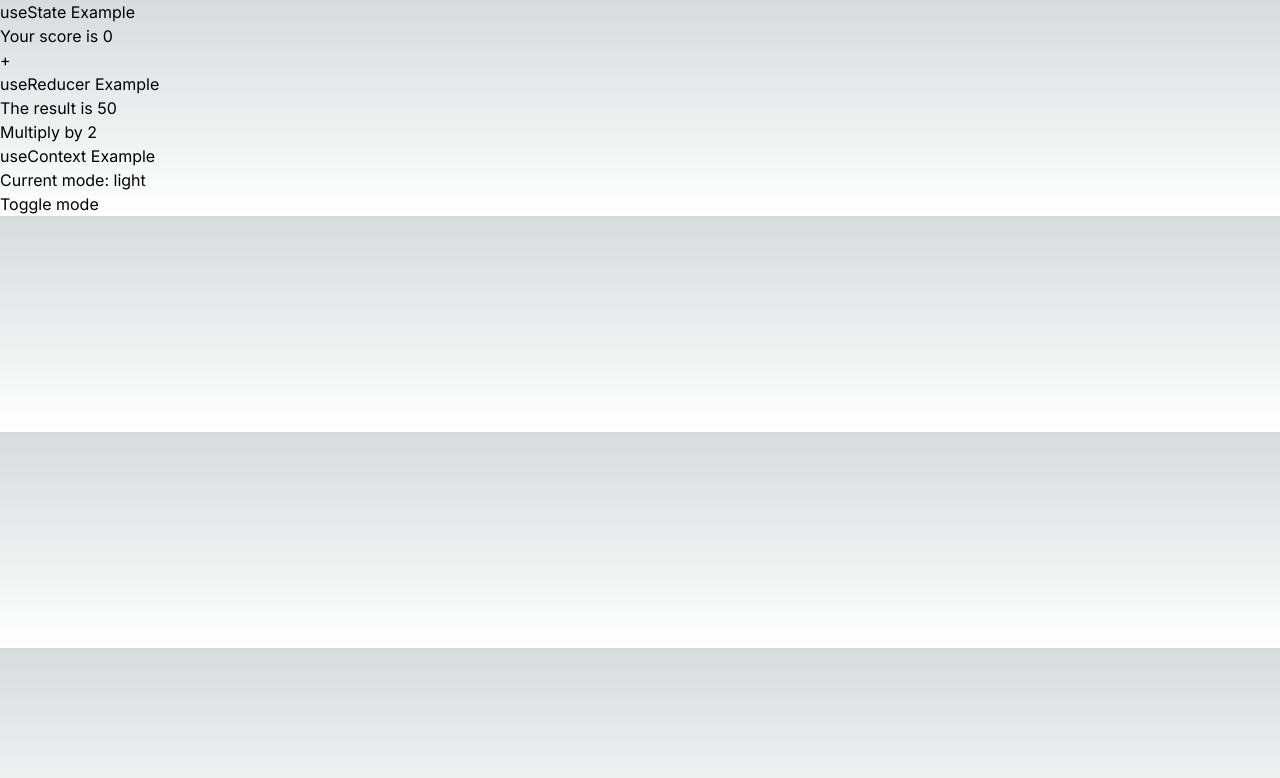
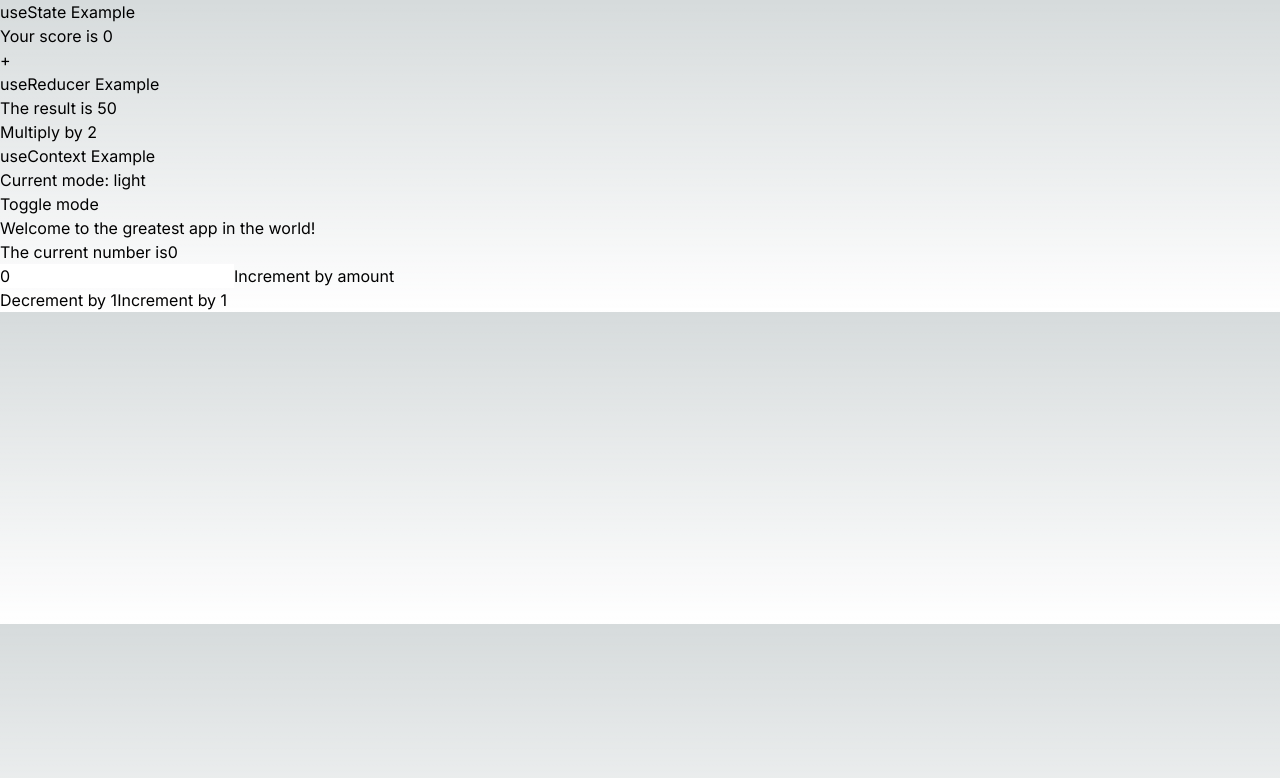
Before and after one commit to TsonasIoannis/next-boilerplate, a Next.js app: page /state in a window 1280 px wide. Shown: the top 778 px of the page. Built offline with nearby package versions, Linux system fonts and the light colour scheme.

Commit message:
feat: add rtk

```diff
--- /dev/null
+++ b/src/app/state/counterSlice.tsx
@@ -0,0 +1,42 @@
+import { PayloadAction, createSlice } from "@reduxjs/toolkit";
+import { RootState } from "./store";
+
+// declaring the types for our state
+export type CounterState = {
+  value: number;
+};
+
+const initialState: CounterState = {
+  value: 0,
+};
+
+export const counterSlice = createSlice({
+  name: "counter",
+  initialState,
+  // The `reducers` field lets us define reducers and generate associated actions.
+  // In this example, 'increment', 'decrement' and 'incrementByAmount' are actions. They can be triggered from outside this slice, anywhere in the app.
+  // So for example, if we make a dispatch to the 'increment' action here from the index page, it will get triggered and change the value of the state from 0 to 1.
+  reducers: {
+    increment: (state) => {
+      // Redux Toolkit allows us to write "mutating" logic in reducers.
+      // It doesn't actually mutate the state because it uses the Immer library, which detects changes to a "draft state" and produces a brand new immutable state based off those changes
+      state.value++;
+    },
+    decrement: (state) => {
+      state.value--;
+    },
+    // 'The increment by amount' action here, has one job and that is to take whatever value is passed to it and add that to state.value.
+    // The PayloadAction type here is used to declare the contents of `action.payload`
+    incrementByAmount: (state, action: PayloadAction<number>) => {
+      state.value += action.payload;
+    },
+  },
+});
+// Here we are just exporting the actions from this slice, so that we can call them anywhere in our app.
+export const { increment, decrement, incrementByAmount } = counterSlice.actions;
+
+// calling the above actions would be useless if we could not access the data in the state. So, we use something called a selector which allows us to select a value from the state.
+export const selectCount = (state: RootState) => state.counter.value;
+
+// exporting the reducer here, as we need to add this to the store
+export default counterSlice.reducer;
--- /dev/null
+++ b/src/app/state/hooks.tsx
@@ -0,0 +1,5 @@
+import { TypedUseSelectorHook, useDispatch, useSelector } from "react-redux";
+import type { AppDispatch, RootState } from "./store";
+
+export const useAppDispatch = () => useDispatch<AppDispatch>();
+export const useAppSelector: TypedUseSelectorHook<RootState> = useSelector;
--- a/src/app/state/page.tsx
+++ b/src/app/state/page.tsx
@@ -2,15 +2,27 @@
 
 import { useState, useReducer } from "react";
 import { ThemeContextProvider, useTheme } from "./ContextProvider";
+import { store } from "./store";
+import { Provider } from "react-redux";
+import { useAppDispatch, useAppSelector } from "./hooks";
+import {
+  decrement,
+  increment,
+  incrementByAmount,
+  selectCount,
+} from "./counterSlice";
 
 export default function State() {
   return (
-    <ThemeContextProvider>
-      <main>
-        <SimpleState />
+    <>
+      <SimpleState />
+      <ThemeContextProvider>
         <ContextState />
-      </main>
-    </ThemeContextProvider>
+      </ThemeContextProvider>
+      <Provider store={store}>
+        <ReduxState />
+      </Provider>
+    </>
   );
 }
 
@@ -56,3 +68,35 @@
     </div>
   );
 }
+
+function ReduxState() {
+  const dispatch = useAppDispatch();
+  const count = useAppSelector(selectCount);
+  const [incrementAmount, setIncrementAmount] = useState<number>(0);
+
+  return (
+    <>
+      <h1>Welcome to the greatest app in the world!</h1>
+      <h2>
+        The current number is
+        {count}
+      </h2>
+      <div>
+        <input
+          value={incrementAmount}
+          onChange={(e) => setIncrementAmount(Number(e.target.value))}
+          type="number"
+        />
+        <button
+          onClick={() => dispatch(incrementByAmount(Number(incrementAmount)))}
+        >
+          Increment by amount
+        </button>
+      </div>
+      <div>
+        <button onClick={() => dispatch(decrement())}>Decrement by 1</button>
+        <button onClick={() => dispatch(increment())}>Increment by 1</button>
+      </div>
+    </>
+  );
+}
--- /dev/null
+++ b/src/app/state/store.tsx
@@ -0,0 +1,10 @@
+import { configureStore } from "@reduxjs/toolkit";
+import counterReducer from "./counterSlice";
+export const store = configureStore({
+  reducer: {
+    counter: counterReducer,
+  },
+});
+
+export type RootState = ReturnType<typeof store.getState>;
+export type AppDispatch = typeof store.dispatch;
```
Also changed, not shown: package.json (+5 -3 lines), 1 other file (tests, documents, lock files or other folders).
